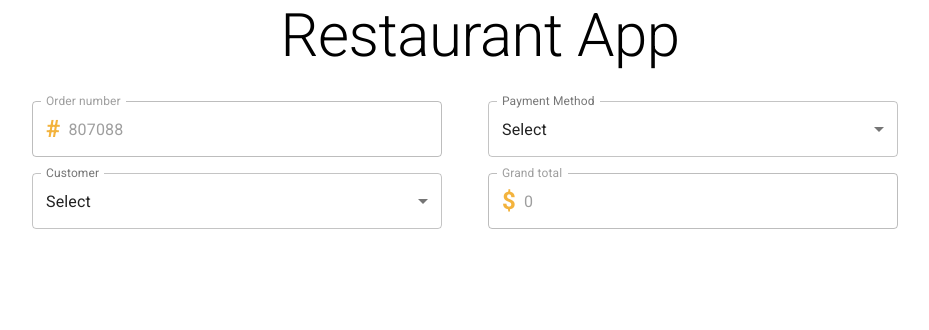
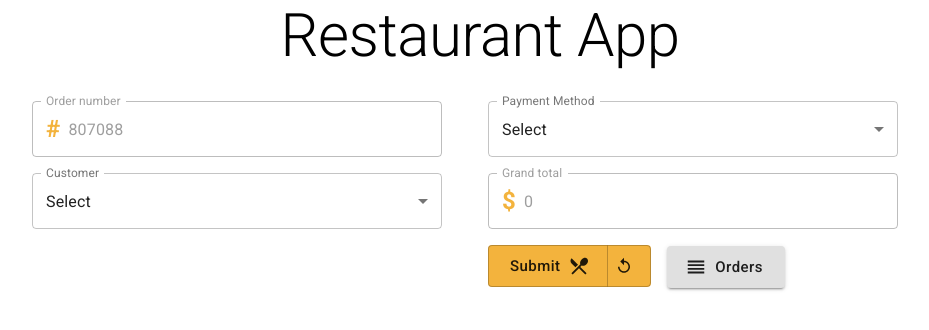
Before and after one commit to stashut/restaurantApi, a React (Create React App) app in the folder restaurant-app/: page / in a window 1280 px wide. Shown: the top 330 px of the page, without its empty margins (160-1089 px from the left). Built offline with nearby package versions, Linux system fonts and the light colour scheme; the HTML template or start-up script is replaced by a standard one.

Commit message:
Submit & Orders buttons added

```diff
--- a/restaurant-app/src/components/Order/OrderForm.js
+++ b/restaurant-app/src/components/Order/OrderForm.js
@@ -1,7 +1,11 @@
 import React, {useState} from 'react';
 import Form from "../layouts/Form"
-import {Grid, InputAdornment, makeStyles} from "@material-ui/core";
+import {ButtonGroup, Button as MuiButton, Grid, InputAdornment, makeStyles} from "@material-ui/core";
 import { Input, Select, Button } from "../controls/Index"
+import ReplayIcon from '@material-ui/icons/Replay';
+import RestaurantMenuIcon from '@material-ui/icons/RestaurantMenu';
+import ReorderIcon from '@material-ui/icons/Reorder';
+
 
 const paymentMethods = [
     {id:'none', title:'Select'},
@@ -15,6 +19,17 @@
             color: '#f3b33d',
             fontWeight: 'bolder',
             fontSize: '1.5em'
+        }
+    },
+    submitButtonGroup: {
+        backgroundColor: '#f3b33d',
+        color: '#000',
+        margin: theme.spacing(1),
+        '& .MuiButton-label': {
+            textTransform: 'none'
+        },
+        '&:hover': {
+            backgroundColor: '#f3b33d',
         }
     }
 }))
@@ -65,6 +80,11 @@
                             startAdornment: <InputAdornment className={classes.adornmentText} position="start">$</InputAdornment>
                         }}
                     />
+                    <ButtonGroup className={classes.submitButtonGroup}>
+                        <MuiButton size="large"  endIcon={<RestaurantMenuIcon />} type="submit">Submit</MuiButton>
+                        <MuiButton size="small" startIcon={<ReplayIcon />} />
+                    </ButtonGroup>
+                    <Button size='large' startIcon={<ReorderIcon />}>Orders</Button>
                 </Grid>
             </Grid>
         </Form>
```
